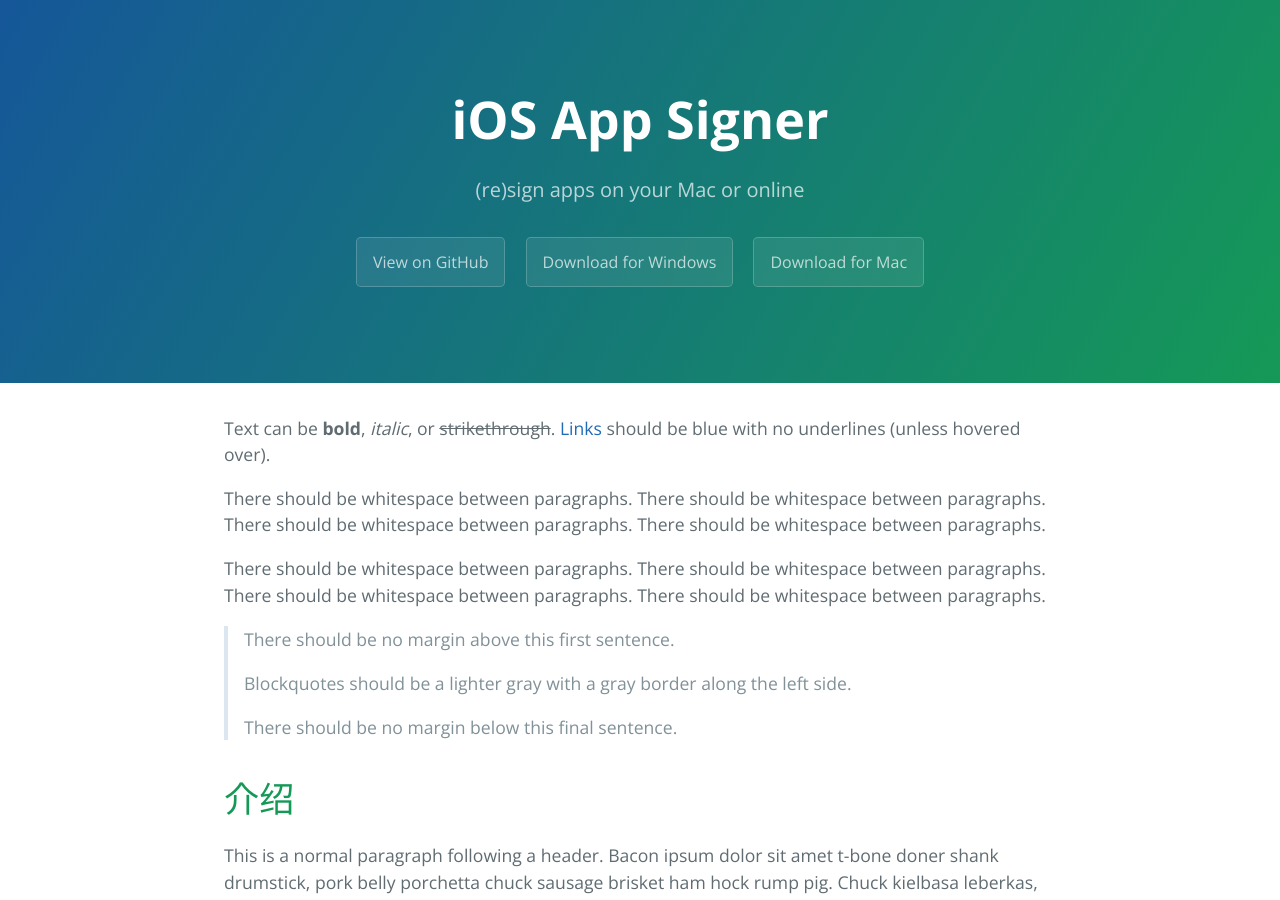
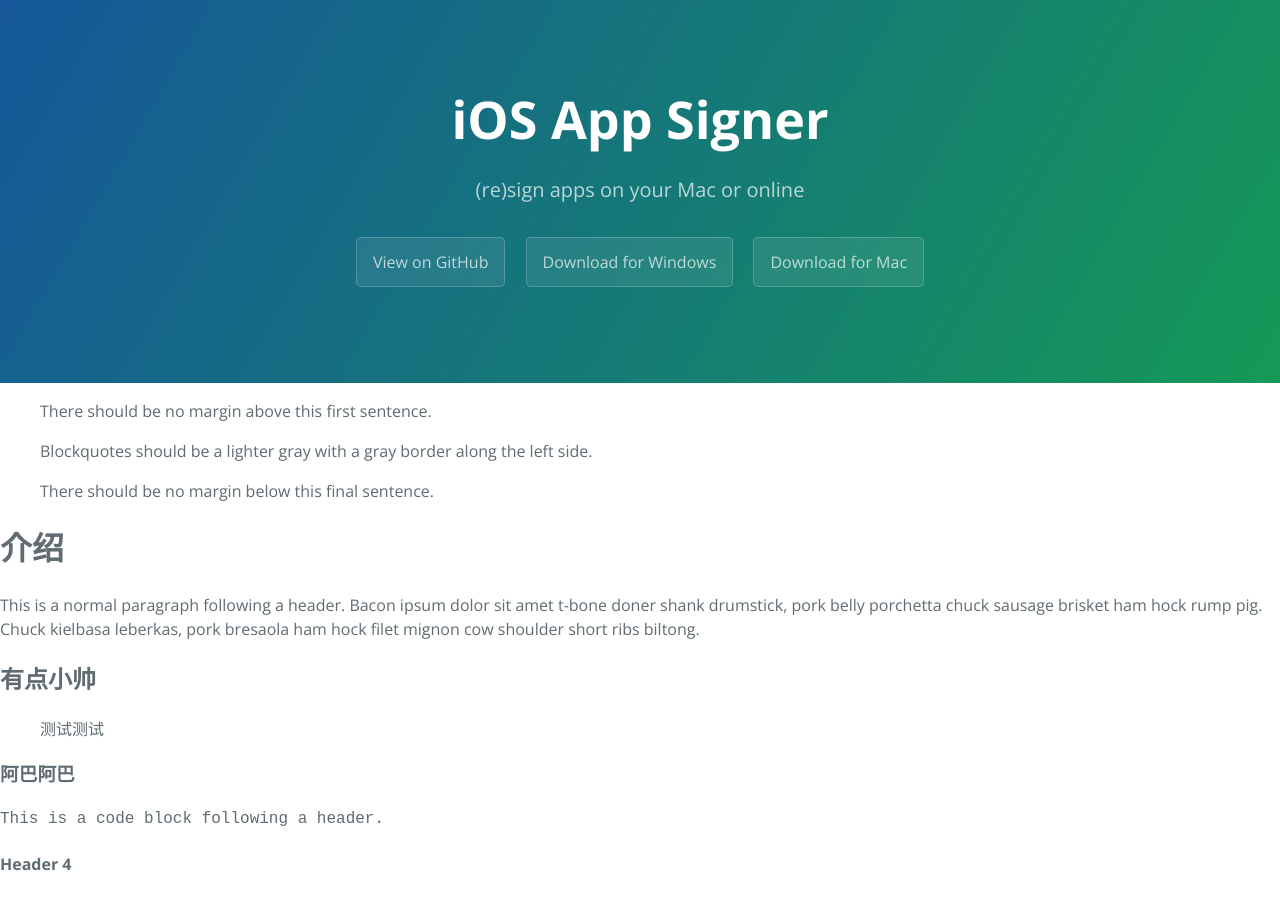
Before and after one commit to Kieey/ipa-re-sign-tool, a Jekyll site: the page docs/index.html, which Jekyll copies as it is, in a window 1280 px wide and 900 px high. Built offline with Jekyll 4.4.1, drawn with Linux system fonts in a browser that asks for light colours.

Commit message:
Update index.html

```diff
--- a/docs/index.html
+++ b/docs/index.html
@@ -17,13 +17,6 @@
       <a href="https://github.com/Kieey/ipa-re-sign-tool/raw/main/Re-Sign-Windows.zip" class="btn">Download for Windows</a>
       <a href="https://github.com/Kieey/ipa-re-sign-tool/raw/main/Re-Sign-Macos.zip" class="btn">Download for Mac</a>
     </section>
-
-    <section class="main-content">
-      <p>Text can be <strong>bold</strong>, <em>italic</em>, or <del>strikethrough</del>. <a href="https://github.com">Links</a> should be blue with no underlines (unless hovered over).</p>
-
-      <p>There should be whitespace between paragraphs. There should be whitespace between paragraphs. There should be whitespace between paragraphs. There should be whitespace between paragraphs.</p>
-
-      <p>There should be whitespace between paragraphs. There should be whitespace between paragraphs. There should be whitespace between paragraphs. There should be whitespace between paragraphs.</p>
 
       <blockquote>
       <p>There should be no margin above this first sentence.</p>
```
